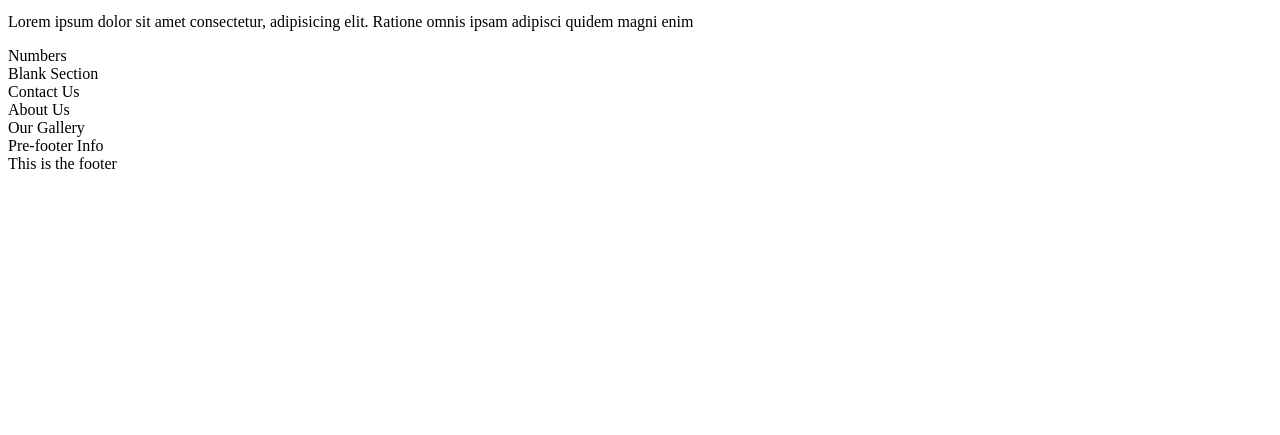
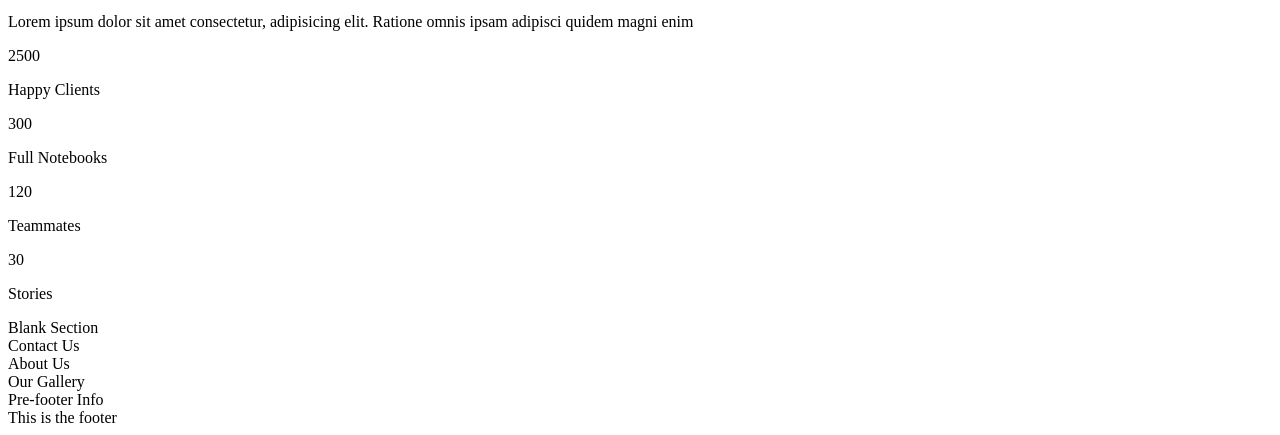
Before and after one commit to kyrelldixon/enterprise, a Gatsby site: page / in a window 1280 px wide. Shown: the part 622-1057 px from the top of the page. Before the commit the page ends 803 px from the top, so only its background shows below. Built offline with nearby package versions, Linux system fonts and the light colour scheme; Gatsby itself is replaced by a stand-in of ours.

Commit message:
Implemented Counter component

```diff
--- /dev/null
+++ b/src/components/counters.js
@@ -0,0 +1,17 @@
+import React, { useState } from "react"
+
+import Count from "./count.js"
+
+import countData from "../data/counts.json"
+
+const Counters = ({}) => {
+  const [counts, ] = useState(countData)
+
+  return (
+    <section>
+      { counts.map(count => <Count label={count.label} value={count.value} />)}
+    </section>
+  )
+}
+
+export default Counters
--- a/src/pages/index.js
+++ b/src/pages/index.js
@@ -5,6 +5,7 @@ import Header from "../components/header"
 import Nav from "../components/nav"
 import Hero from "../components/hero"
 import TeamLeaders from "../components/team-leaders"
+import Counters from "../components/counters"
 import Section from "../components/section"
 import Details from "../components/details"
 import Footer from "../components/footer"
@@ -15,9 +16,7 @@ export default () => (
     <Nav />
     <Hero />
     <TeamLeaders />
-    <Details>
-      Numbers
-    </Details>
+    <Counters />
     <Section>
       Blank Section
     </Section>
```
